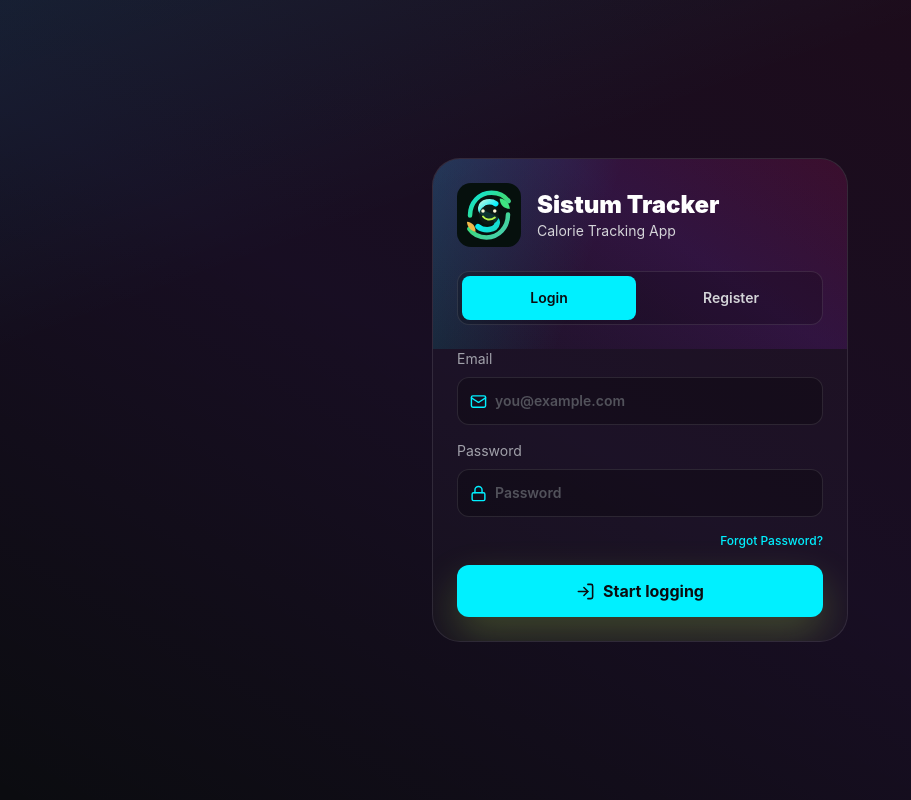
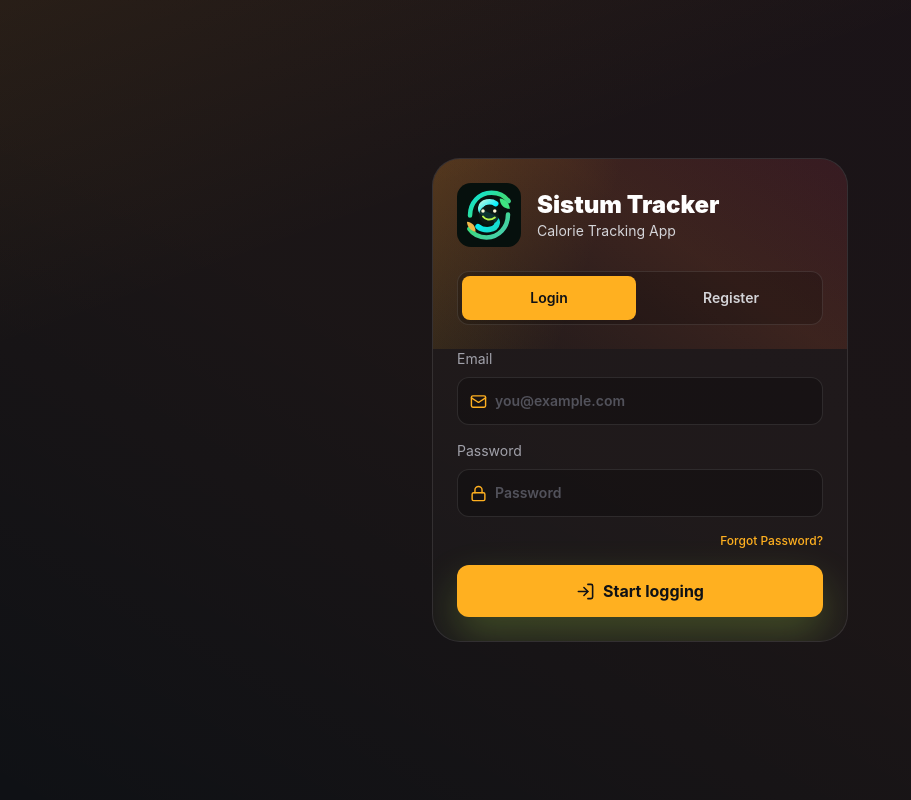
Before and after one commit to RawatAshish22/calorie-tracker, a React (Vite) app: page / in a window 1280 px wide. Shown: the whole page, without its empty margins (0-911 px from the left). Built offline with nearby package versions, Linux system fonts and the light colour scheme.

Commit message:
feat: ultimate UI redesign with Midnight Ember luxury theme and animated SVG rings

```diff
--- a/src/App.jsx
+++ b/src/App.jsx
@@ -899,9 +899,49 @@ function AppHeader({ user, onLogout }) {
   );
 }
 
+function GlowingRing({ progress }) {
+  const radius = 80;
+  const stroke = 12;
+  const normalizedRadius = radius - stroke;
+  const circumference = normalizedRadius * 2 * Math.PI;
+  const strokeDashoffset = circumference - (progress / 100) * circumference;
+
+  return (
+    <div className="relative mx-auto flex h-48 w-48 items-center justify-center">
+      <svg height={radius * 2} width={radius * 2} className="-rotate-90 transform drop-shadow-[0_0_24px_rgba(255,176,32,0.4)]">
+        <circle
+          stroke="rgba(255,255,255,0.05)"
+          fill="transparent"
+          strokeWidth={stroke}
+          r={normalizedRadius}
+          cx={radius}
+          cy={radius}
+        />
+        <circle
+          stroke="#FFB020"
+          fill="transparent"
+          strokeWidth={stroke}
+          strokeDasharray={circumference + ' ' + circumference}
+          style={{ strokeDashoffset }}
+          strokeLinecap="round"
+          className="transition-all duration-1000 ease-out"
+          r={normalizedRadius}
+          cx={radius}
+          cy={radius}
+        />
+      </svg>
+      <div className="absolute inset-0 flex flex-col items-center justify-center">
+        <span className="text-4xl font-black text-white">{progress}%</span>
+        <span className="text-[10px] font-bold uppercase tracking-widest text-zinc-500">Fuel</span>
+      </div>
+    </div>
+  );
+}
+
 function Dashboard({ user, goals, items, totals, smartTip, onRemove, onLog, onLogWater }) {
   const profile = user.profile || {};
   const remaining = Math.max(0, goals.calories - totals.calories);
+  const progress = goalProgress(totals.calories, goals.calories);
 
   return (
     <div className="space-y-4">
@@ -923,28 +963,8 @@ function Dashboard({ user, goals, items, totals, smartTip, onRemove, onLog, onLo
           </button>
         </div>
 
-        <div className="relative mt-4 grid grid-cols-[1fr_112px] items-center gap-2">
-          <div className="h-52 min-w-0">
-            <ResponsiveContainer width="100%" height="100%">
-              <RadialBarChart
-                innerRadius="72%"
-                outerRadius="100%"
-                data={[{ name: 'Calories', value: goalProgress(totals.calories, goals.calories), fill: '#00F0FF' }]}
-                startAngle={90}
-                endAngle={-270}
-              >
-                <PolarAngleAxis type="number" domain={[0, 100]} tick={false} />
-                <RadialBar dataKey="value" cornerRadius={10} background={{ fill: '#172a25' }} />
-                <text x="50%" y="47%" textAnchor="middle" dominantBaseline="middle" className="fill-white text-4xl font-black">
-                  {goalProgress(totals.calories, goals.calories)}%
-                </text>
-                <text x="50%" y="61%" textAnchor="middle" dominantBaseline="middle" className="fill-zinc-300 text-sm">
-                  daily fuel
-                </text>
-              </RadialBarChart>
-            </ResponsiveContainer>
-          </div>
-          <FoodHeroVisual />
+        <div className="relative mt-6 flex items-center justify-center py-2">
+          <GlowingRing progress={progress} />
         </div>
 
         <div className="relative mt-3 grid grid-cols-3 gap-2">
@@ -980,7 +1000,7 @@ function MacroSummary({ totals, goals }) {
   ];
 
   return (
-    <section className="animate-rise animate-stagger-2 rounded-[32px] bg-white/[0.02] p-5">
+    <section className="animate-rise animate-stagger-2 animate-shimmer rounded-[32px] bg-white/[0.02] p-5">
       <div className="mb-5 flex items-center justify-between">
         <h2 className="text-sm font-bold uppercase tracking-wider text-zinc-400">Daily Fuel</h2>
       </div>
@@ -1021,7 +1041,7 @@ function WaterTracker({ totals, goals, onLogWater }) {
   }
 
   return (
-    <section className="animate-rise animate-stagger-3 rounded-[32px] bg-white/[0.02] p-5">
+    <section className="animate-rise animate-stagger-3 animate-shimmer rounded-[32px] bg-white/[0.02] p-5">
       <div className="mb-4 flex items-center justify-between">
         <h2 className="text-sm font-bold uppercase tracking-wider text-zinc-400">Hydration</h2>
         <span className="text-sm font-light text-zinc-500">
--- a/src/index.css
+++ b/src/index.css
@@ -14,7 +14,7 @@
 
 html {
   min-height: 100%;
-  background: #0B0C10;
+  background: #0F1115;
 }
 
 html,
@@ -26,7 +26,7 @@ body,
 body {
   min-height: 100%;
   margin: 0;
-  background: #0B0C10;
+  background: #0F1115;
   overscroll-behavior: none;
   touch-action: manipulation;
 }
@@ -51,13 +51,13 @@ select option {
 }
 
 .app-shell {
-  background: #0B0C10;
+  background: #0F1115;
 }
 
 .phone-frame {
   position: relative;
   width: 100%;
-  background: #0B0C10;
+  background: #0F1115;
 }
 
 .glass-panel,
@@ -71,8 +71,8 @@ select option {
 
 .brand-sheen {
   background:
-    linear-gradient(110deg, rgba(0, 240, 255, 0.16), transparent 40%),
-    linear-gradient(35deg, transparent 0%, rgba(176, 38, 255, 0.13) 58%, rgba(255, 0, 127, 0.12) 100%);
+    linear-gradient(110deg, rgba(255, 176, 32, 0.16), transparent 40%),
+    linear-gradient(35deg, transparent 0%, rgba(255, 107, 53, 0.13) 58%, rgba(232, 49, 81, 0.12) 100%);
 }
 
 .hero-lines {
@@ -228,7 +228,7 @@ select option {
   width: 7px;
   height: 12px;
   border-radius: 999px;
-  background: linear-gradient(180deg, #00F0FF, #B026FF);
+  background: linear-gradient(180deg, #FFB020, #FF6B35);
   animation: music-bounce 620ms ease-in-out infinite;
 }
 
@@ -246,15 +246,15 @@ select option {
 @media (min-width: 640px) {
   body {
     background:
-      linear-gradient(125deg, rgba(11, 12, 16, 1) 0%, rgba(25, 20, 35, 1) 42%, rgba(15, 25, 45, 0.95) 100%),
-      #0B0C10;
+      linear-gradient(125deg, rgba(15, 17, 21, 1) 0%, rgba(30, 20, 25, 1) 42%, rgba(20, 15, 20, 0.95) 100%),
+      #0F1115;
   }
 
   .app-shell {
     background:
-      linear-gradient(160deg, rgba(0, 240, 255, 0.08), transparent 28%),
-      linear-gradient(30deg, transparent 0%, rgba(176, 38, 255, 0.08) 45%, rgba(255, 0, 127, 0.08) 100%),
-      #0B0C10;
+      linear-gradient(160deg, rgba(255, 176, 32, 0.06), transparent 28%),
+      linear-gradient(30deg, transparent 0%, rgba(255, 107, 53, 0.05) 45%, rgba(232, 49, 81, 0.05) 100%),
+      #0F1115;
   }
 
   .phone-frame {
@@ -273,7 +273,26 @@ select option {
   from { opacity: 0; transform: translateY(20px); }
   to { opacity: 1; transform: translateY(0); }
 }
+@keyframes shimmer {
+  0% { transform: translateX(-150%); }
+  50% { transform: translateX(150%); }
+  100% { transform: translateX(150%); }
+}
 .animate-stagger-1 { animation: slide-up-stagger 400ms ease-out both; animation-delay: 50ms; }
 .animate-stagger-2 { animation: slide-up-stagger 400ms ease-out both; animation-delay: 100ms; }
 .animate-stagger-3 { animation: slide-up-stagger 400ms ease-out both; animation-delay: 150ms; }
 .animate-stagger-4 { animation: slide-up-stagger 400ms ease-out both; animation-delay: 200ms; }
+.animate-shimmer {
+  position: relative;
+  overflow: hidden;
+}
+.animate-shimmer::after {
+  content: '';
+  position: absolute;
+  top: 0;
+  left: 0;
+  width: 100%;
+  height: 100%;
+  background: linear-gradient(90deg, transparent, rgba(255, 255, 255, 0.03), transparent);
+  animation: shimmer 3s infinite;
+}
--- a/tailwind.config.js
+++ b/tailwind.config.js
@@ -7,15 +7,15 @@ export default {
         sans: ['Inter', 'ui-sans-serif', 'system-ui', 'sans-serif'],
       },
       colors: {
-        ink: '#0B0C10',
-        panel: '#1F2833',
-        panelSoft: '#2D3744',
-        line: '#344150',
-        limeFresh: '#00F0FF', // Cyan
-        mint: '#B026FF',      // Neon Purple
-        aqua: '#FF007F',      // Hot Pink
-        sun: '#FFEA00',       // Cyber Yellow
-        berry: '#FF3366',     // Neon Coral
+        ink: '#0F1115',       // Deep Slate
+        panel: '#16191F',
+        panelSoft: '#1E222A',
+        line: '#282D38',
+        limeFresh: '#FFB020', // Luxurious Gold
+        mint: '#FF6B35',      // Ember Orange
+        aqua: '#E83151',      // Deep Crimson
+        sun: '#F9E076',       // Champagne
+        berry: '#4A90E2',     // Azure Blue
       },
       boxShadow: {
         glow: '0 18px 60px rgba(62, 230, 129, 0.16)',
```
